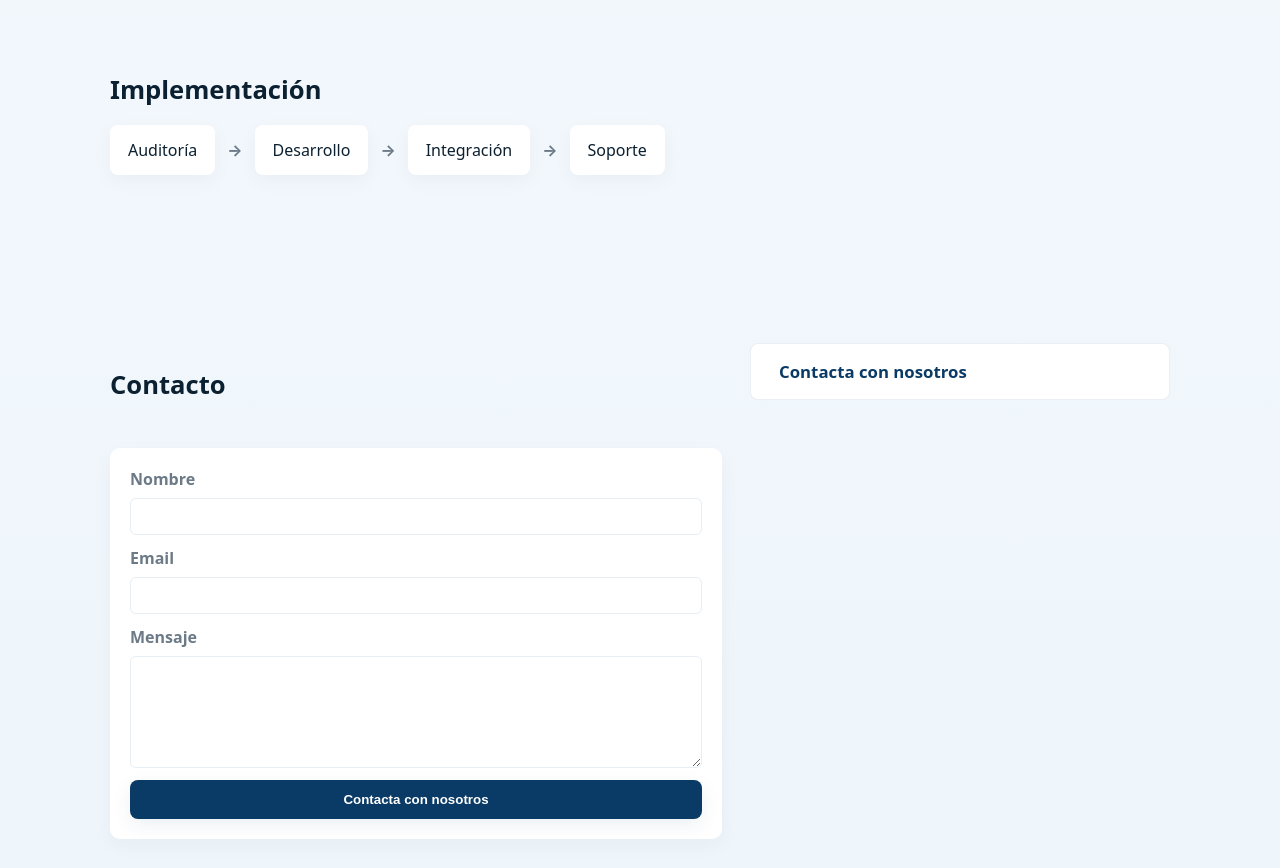
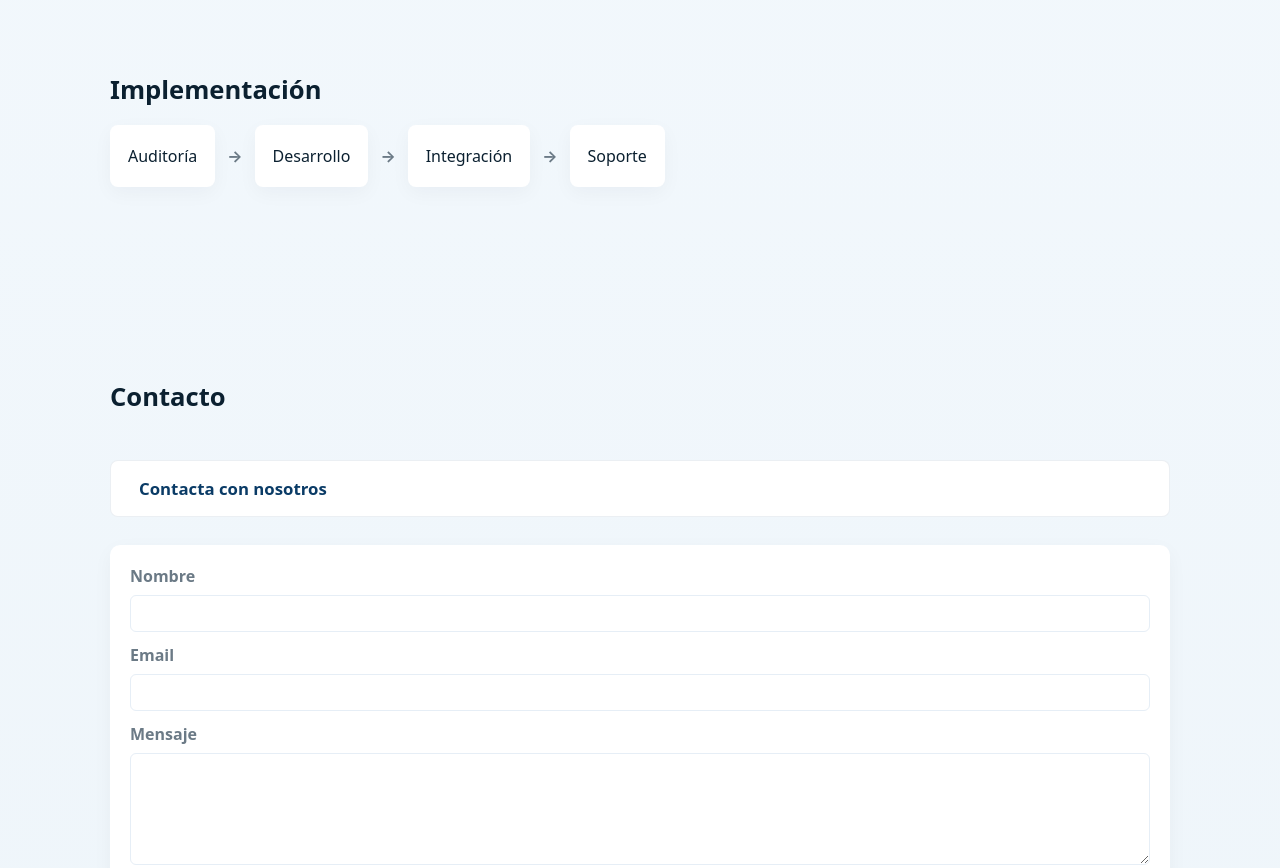
Before and after one commit to nodelabsolutions/NodeLab-Solutions-Landing-Page, a plain HTML site: page index.html in a window 1280 px wide. Shown: the part 1740-2608 px from the top of the page. Drawn offline with Linux system fonts and the light colour scheme.

```diff
--- a/styles.css
+++ b/styles.css
@@ -13,6 +13,7 @@ body{font-family: system-ui, -apple-system, "Segoe UI", Roboto, "Helvetica Neue"
 .logo{font-weight:700;color:var(--accent)}
 .main-nav a{margin-left:20px;text-decoration:none;color:var(--text);font-weight:600}
 .main-nav a:hover{color:var(--accent)}
+.main-nav{display:flex;align-items:center;gap:10px}
 .hero{background:linear-gradient(135deg, rgba(10,59,102,0.04), rgba(14,70,120,0.02));padding:80px 0}
 .hero-inner{text-align:center;padding:60px 20px}
 .hero-text{font-size:clamp(20px,3.6vw,36px);line-height:1.2;margin:0 0 24px;opacity:0;transform:translateY(10px);animation:fadeInUp 800ms ease forwards}
@@ -37,16 +38,20 @@ body{font-family: system-ui, -apple-system, "Segoe UI", Roboto, "Helvetica Neue"
 
 .implementation{padding:36px 0}
 .timeline{display:flex;align-items:center;gap:12px;flex-wrap:wrap}
-.timeline .step{background:#fff;padding:14px 18px;border-radius:8px;box-shadow:0 6px 20px rgba(15,30,45,0.04)}
+.timeline .step{background:#fff;padding:20px 18px;border-radius:8px;box-shadow:0 6px 20px rgba(15,30,45,0.04)}
 .timeline .arrow{color:var(--muted);font-weight:700}
 
 .contact{padding:36px 0}
-.contact-inner{display:grid;grid-template-columns:1fr 420px;gap:28px;align-items:start}
+.contact-inner{display: grid;
+  grid-template-columns: 1fr; /* solo una columna */
+  gap: 28px; /* espacio entre título y formulario */
+  align-items: start;}
 .contact-form{display:flex;flex-direction:column;gap:12px;background:#fff;padding:20px;border-radius:10px;box-shadow:0 6px 20px rgba(15,30,45,0.04)}
 .contact-form label{display:flex;flex-direction:column;font-weight:600;color:var(--muted)}
 .contact-form input,.contact-form textarea{margin-top:8px;padding:10px;border:1px solid #e6eef6;border-radius:6px}
-.fixed-cta{position:fixed;right:20px;bottom:20px;background:var(--accent);color:#fff;padding:12px 14px;border-radius:999px;text-decoration:none;font-weight:700;box-shadow:0 10px 30px rgba(10,59,102,0.18)}
-.site-footer{padding:28px 0;text-align:center;color:var(--muted)}n
+.fixed-cta{position:fixed;right:20px;bottom:20px;background:var(--accent);color:#fff;padding:12px 14px;border-radius:999px;text-decoration:none;font-weight:700;box-shadow:0 10px 30px rgba(10,59,102,0.18);}
+
+.site-footer{padding:28px 0;text-align:center;color:var(--muted)}
 
 /* Animations */
 @keyframes fadeInUp{from{opacity:0;transform:translateY(10px)}to{opacity:1;transform:none}}
```
